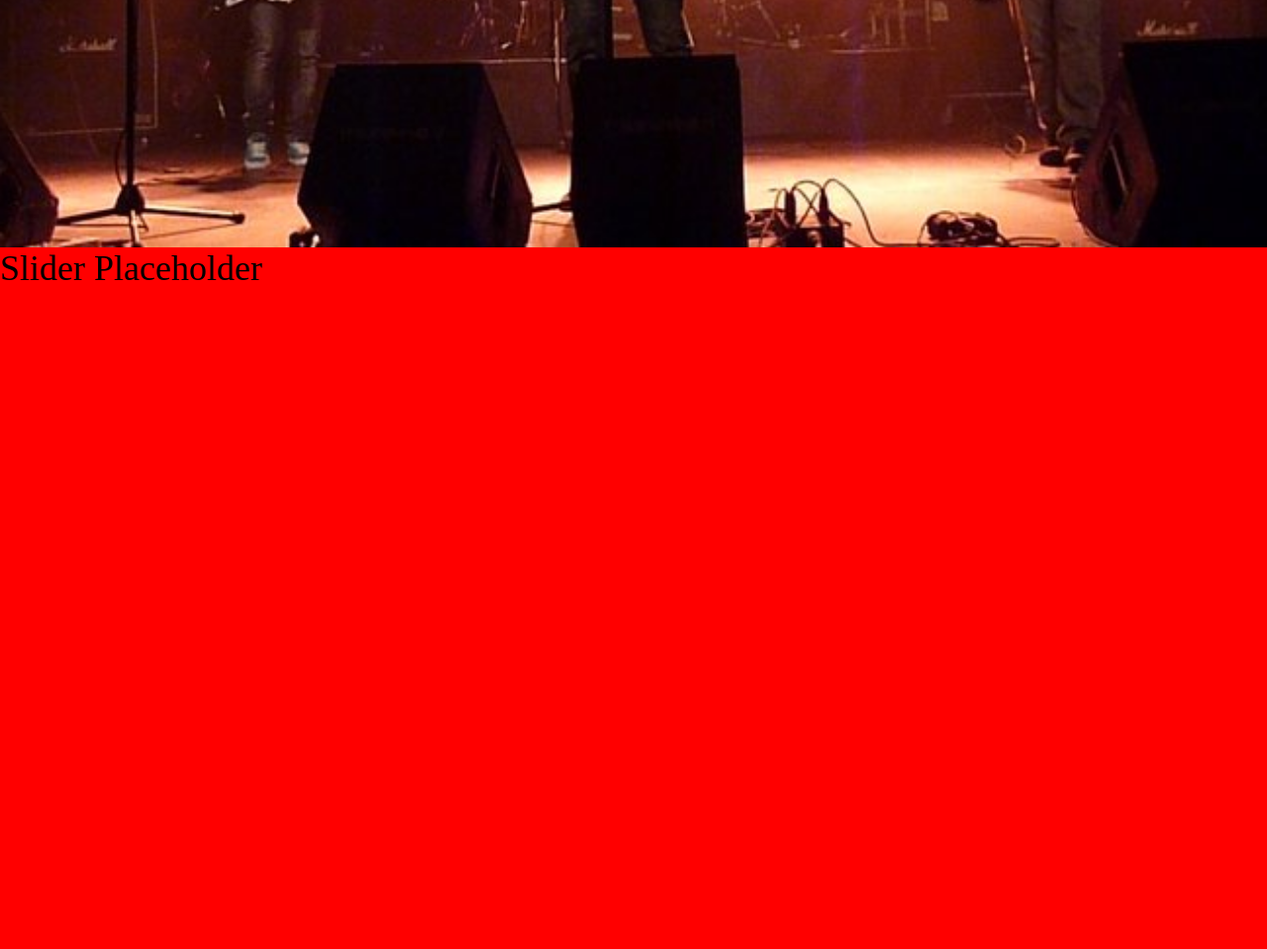
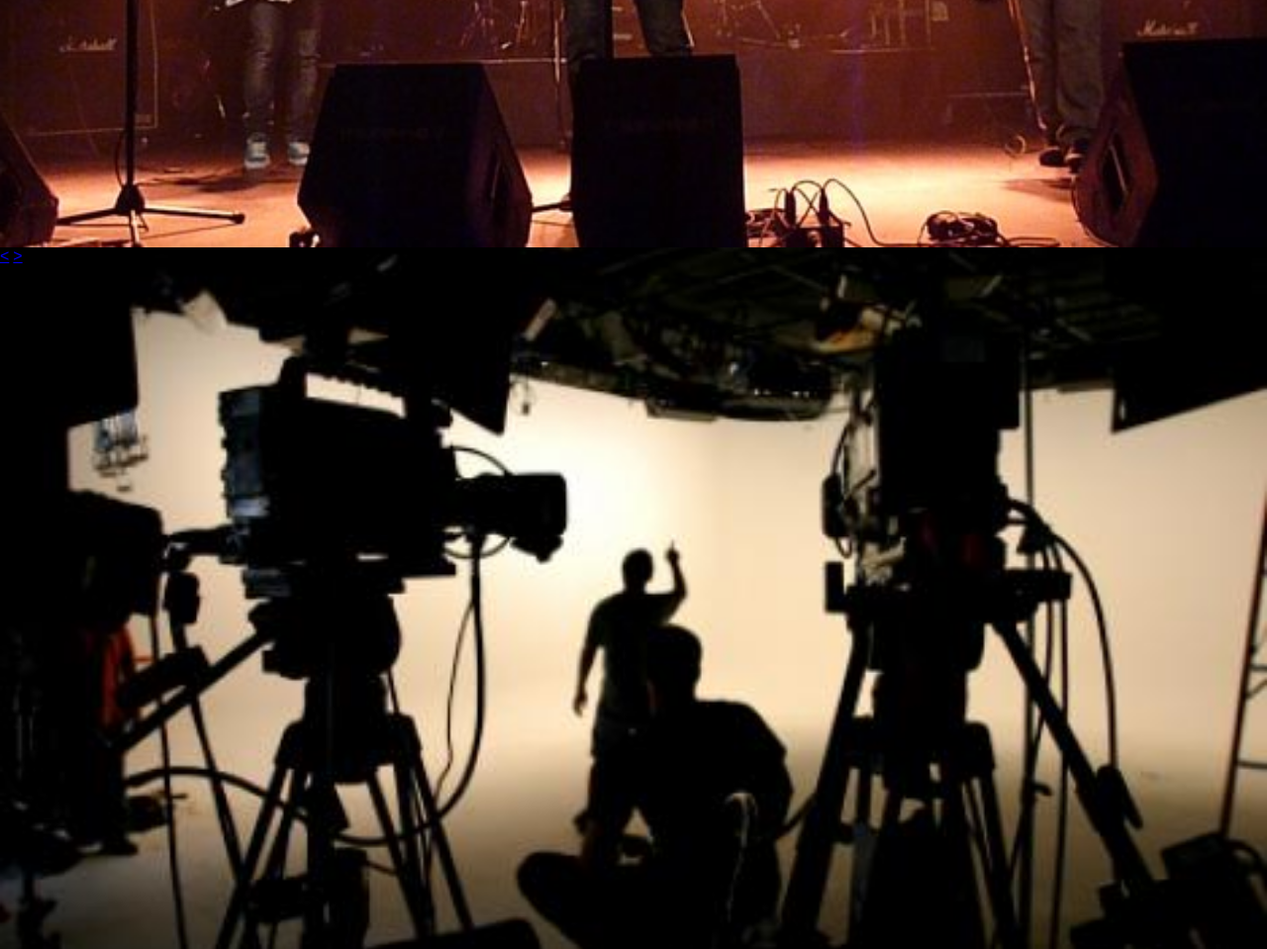
Before and after one commit to PhutureX/Zwischenprojekt, a PHP site: page / in a window 1280 px wide. Shown: the part 550-1509 px from the top of the page at 99% size. Run offline with PHP 8.4, Linux system fonts and the light colour scheme.

Commit message:
some small html/css fixes, included main.js file

```diff
--- a/website_branch/css/main.css
+++ b/website_branch/css/main.css
@@ -25,6 +25,8 @@ p{
 a{
   font-family: 'Titilium Web', sans-serif;
 }
+
+/* #################### HEADER #################### */
 
 header{
   height: 100%;
@@ -136,11 +138,42 @@ header .headercontent .headerbtn2:hover{
   border: solid 1px rgb(186, 41, 42);
 }
 
-.slider{
-  height:1000px;
-  background-color:red;
-  font-size:36px
+/* #################### SLIDER TEST#################### */
+
+main {
+  height: calc(100% - 70px);
 }
+
+main .index_slider{
+  height: 100%;
+}
+
+main .index_slider .slider_1{
+  height: 100%;
+  width: 100%;
+  background-image: url("../img/news/18hoursmakingof1.jpg");
+  background-size: cover;
+  background-position: center;
+}
+
+main .index_slider .slider_2{
+  height: 100%;
+  width: 100%;
+  background-image: url("../img/news/18hoursmakingof2.jpg");
+  background-size: cover;
+  background-position: center;
+}
+
+main .index_slider .slider_3{
+  height: 100%;
+  width: 100%;
+  background-image: url("../img/news/18hoursmakingof3.jpg");
+  background-size: cover;
+  background-position: center;
+}
+
+
+/* #################### Bottom #################### */
 
 .newsimg{
   display: flex;
--- a/website_branch/index.html
+++ b/website_branch/index.html
@@ -3,7 +3,6 @@
   <head>
     <meta charset="utf-8">
     <link rel="stylesheet" href="css/main.css">
-    <title>Red July</title>
   </head>
   <body>
     <header>
@@ -32,14 +31,19 @@
         </div>
     </header>
     <main>
-
-    </main>
-      <div class="slider">
-        Slider Placeholder
-      </div>
-      <div class="newsimg">
-
+      <div class="index_slider">
+        <div class="slider_3">
+          <a href="#"><</a>
+          <a href="#">></a>
+        </div>
       </div>
     </main>
+    <div class="newsimg">
+
+    </div>
+
+
+    <!-- Javascript einbinden -->
+    <script type="text/javascript" src="js/main.js"></script>
   </body>
 </html>
--- /dev/null
+++ b/website_branch/js/main.js
@@ -0,0 +1 @@
+// TODO: everything Kappa
```
